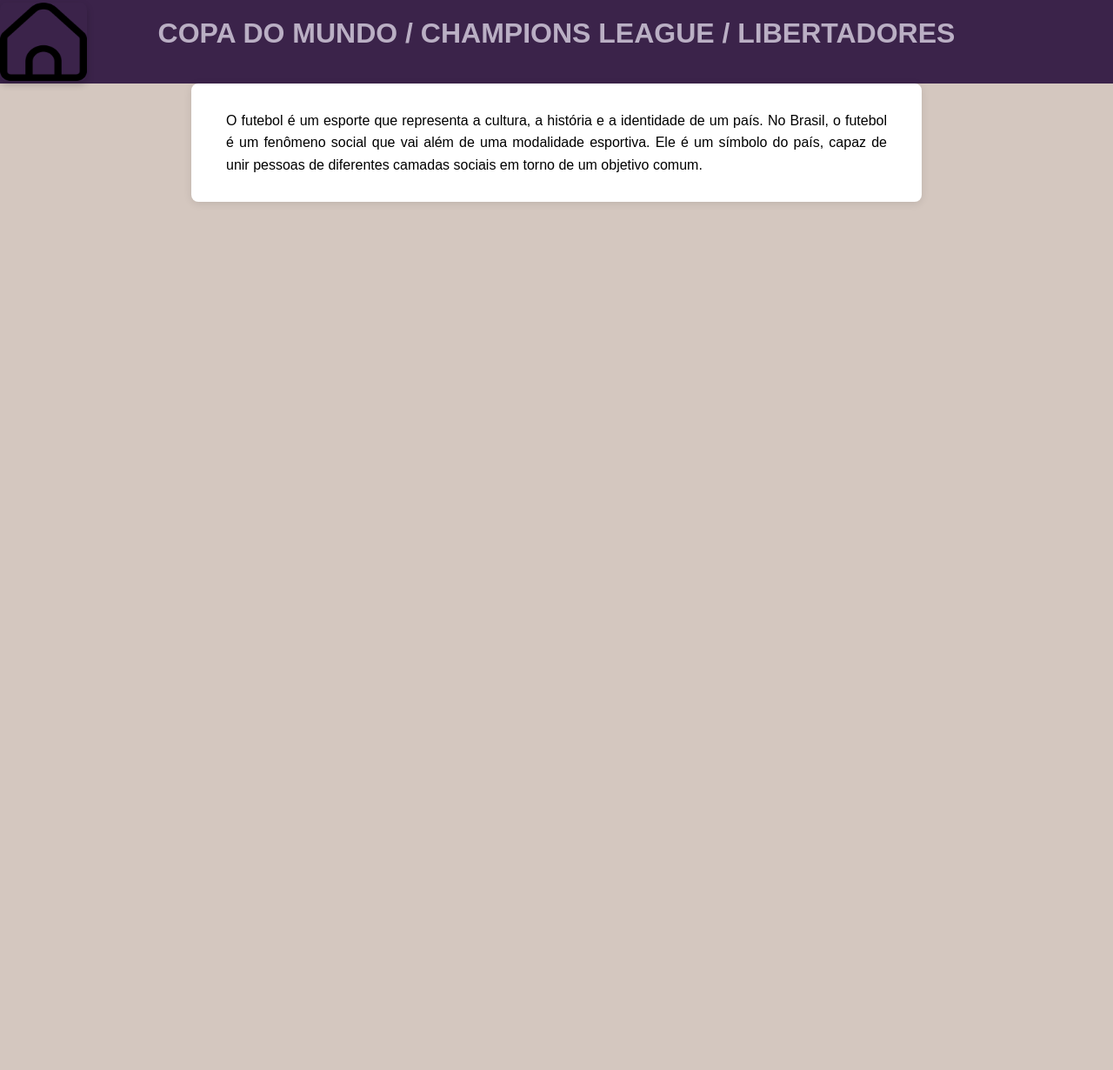
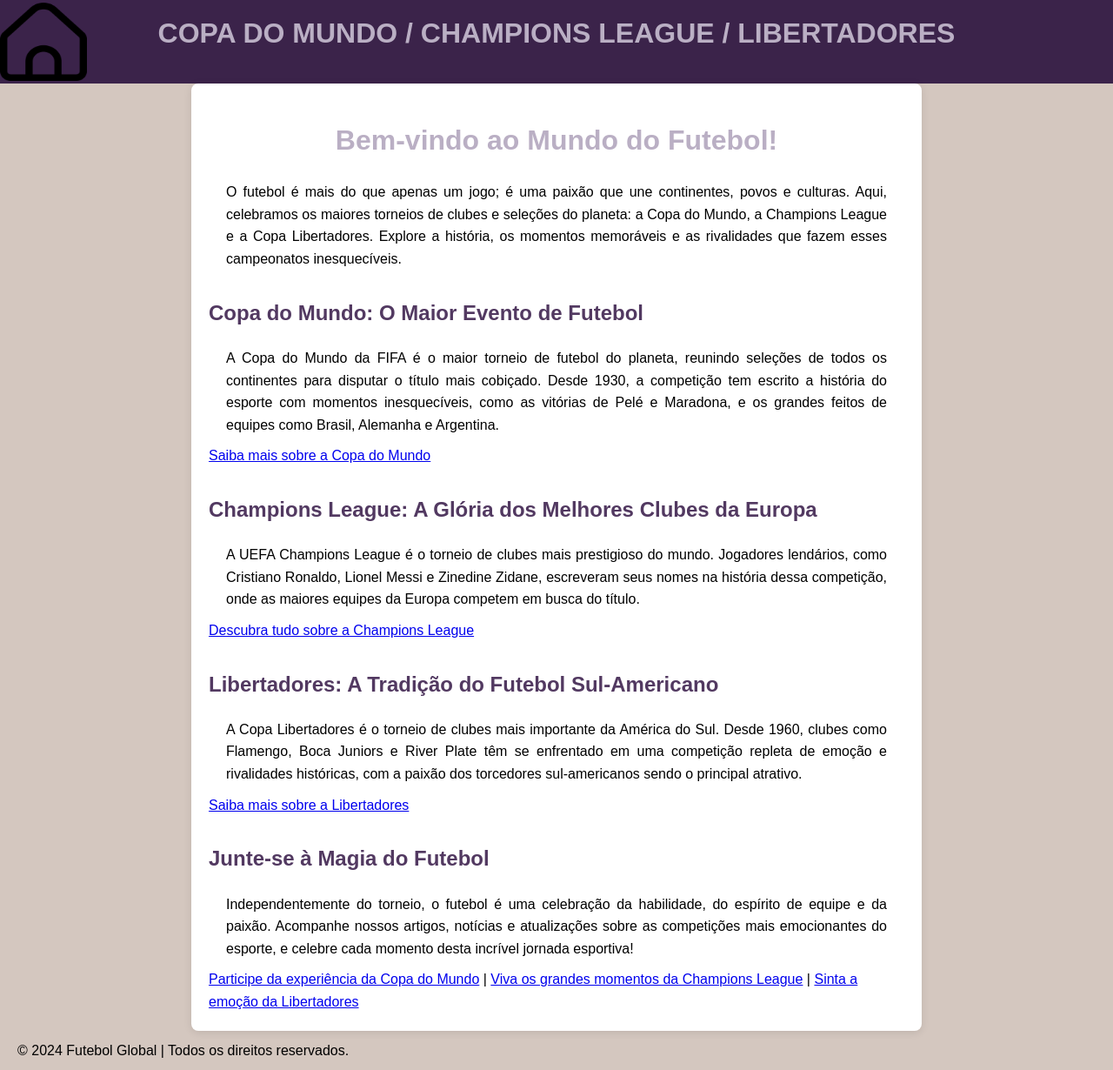
Before and after one commit to dupladetres977/dupladetres, a plain HTML site: page index.html in a window 1280 px wide. Shown: the part 17-1247 px from the top of the page at 87% size. Before the commit the page ends 800 px from the top, so only its background shows below. Drawn offline with Linux system fonts and the light colour scheme; a web font is replaced by a local one.

Commit message:
Update index.html

```diff
--- a/index.html
+++ b/index.html
@@ -8,25 +8,65 @@
   <link rel="preconnect" href="https://fonts.googleapis.com">
   <link rel="preconnect" href="https://fonts.gstatic.com" crossorigin>
   <link href="https://fonts.googleapis.com/css2?family=Anek+Devanagari:wght@100..800&display=swap" rel="stylesheet">
+  <title>Futebol - Copa do Mundo, Champions League e Libertadores</title>
 </head>
 
 <body>
+  <!-- Cabeçalho com logo e links para as outras páginas -->
   <header>
-      <a href="index.html"><img src="imagens/casa.png" alt="Logo" class="logo" style="height: 90px" style="box-shadow: none" style="max-width: none" > </a>
+    <a href="index.html">
+      <img src="imagens/casa.png" alt="Logo" class="logo" style="height: 90px; box-shadow: none; max-width: none;">
+    </a>
+  </header>
 
-  </header>
+  <!-- Navegação Principal -->
   <div class="cabecalho">
-  <h1>
-  <a href="copadomundo.html" class = "textoparaocabecalho";>COPA DO MUNDO /</a>
-  <a href="champions.html"  class = "textoparaocabecalho" >CHAMPIONS LEAGUE /</a>
-<a href="libertadores.html"style class = "textoparaocabecalho" >LIBERTADORES</a>
-  </h1>
+    <h1>
+      <a href="copadomundo.html" class="textoparaocabecalho">COPA DO MUNDO /</a>
+      <a href="champions.html" class="textoparaocabecalho">CHAMPIONS LEAGUE /</a>
+      <a href="libertadores.html" class="textoparaocabecalho">LIBERTADORES</a>
+    </h1>
   </div>
 
+  <!-- Conteúdo Principal da Página -->
   <div class="container">
-    <p>O futebol é um esporte que representa a cultura, a história e a identidade de um país. No Brasil, o futebol é um fenômeno social que vai além de uma modalidade esportiva. Ele é um símbolo do país, capaz de unir pessoas de diferentes camadas sociais em torno de um objetivo comum.
-</p>
-    </div>
+    <h1>Bem-vindo ao Mundo do Futebol!</h1>
+    <p>O futebol é mais do que apenas um jogo; é uma paixão que une continentes, povos e culturas. Aqui, celebramos os maiores torneios de clubes e seleções do planeta: a Copa do Mundo, a Champions League e a Copa Libertadores. Explore a história, os momentos memoráveis e as rivalidades que fazem esses campeonatos inesquecíveis.</p>
+
+    <!-- Seção sobre a Copa do Mundo -->
+    <section>
+      <h2>Copa do Mundo: O Maior Evento de Futebol</h2>
+      <p>A Copa do Mundo da FIFA é o maior torneio de futebol do planeta, reunindo seleções de todos os continentes para disputar o título mais cobiçado. Desde 1930, a competição tem escrito a história do esporte com momentos inesquecíveis, como as vitórias de Pelé e Maradona, e os grandes feitos de equipes como Brasil, Alemanha e Argentina.</p>
+      <a href="copadomundo.html" class="link-secao">Saiba mais sobre a Copa do Mundo</a>
+    </section>
+
+    <!-- Seção sobre a Champions League -->
+    <section>
+      <h2>Champions League: A Glória dos Melhores Clubes da Europa</h2>
+      <p>A UEFA Champions League é o torneio de clubes mais prestigioso do mundo. Jogadores lendários, como Cristiano Ronaldo, Lionel Messi e Zinedine Zidane, escreveram seus nomes na história dessa competição, onde as maiores equipes da Europa competem em busca do título.</p>
+      <a href="champions.html" class="link-secao">Descubra tudo sobre a Champions League</a>
+    </section>
+
+    <!-- Seção sobre a Copa Libertadores -->
+    <section>
+      <h2>Libertadores: A Tradição do Futebol Sul-Americano</h2>
+      <p>A Copa Libertadores é o torneio de clubes mais importante da América do Sul. Desde 1960, clubes como Flamengo, Boca Juniors e River Plate têm se enfrentado em uma competição repleta de emoção e rivalidades históricas, com a paixão dos torcedores sul-americanos sendo o principal atrativo.</p>
+      <a href="libertadores.html" class="link-secao">Saiba mais sobre a Libertadores</a>
+    </section>
+
+    <!-- Seção de Encerramento -->
+    <section>
+      <h2>Junte-se à Magia do Futebol</h2>
+      <p>Independentemente do torneio, o futebol é uma celebração da habilidade, do espírito de equipe e da paixão. Acompanhe nossos artigos, notícias e atualizações sobre as competições mais emocionantes do esporte, e celebre cada momento desta incrível jornada esportiva!</p>
+      <a href="copadomundo.html" class="link-secao">Participe da experiência da Copa do Mundo</a> |
+      <a href="champions.html" class="link-secao">Viva os grandes momentos da Champions League</a> |
+      <a href="libertadores.html" class="link-secao">Sinta a emoção da Libertadores</a>
+    </section>
+  </div>
+
+  <footer>
+    <p>&copy; 2024 Futebol Global | Todos os direitos reservados.</p>
+  </footer>
+
 </body>
-
 </html>
```
